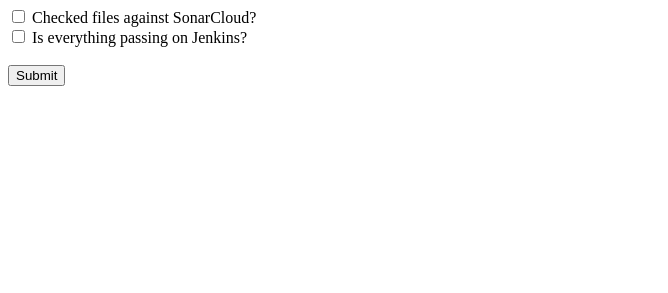
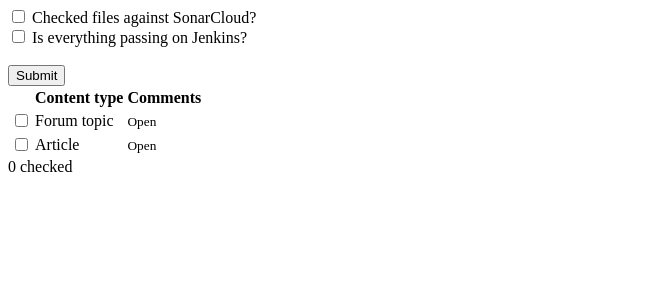
Before and after one commit to JordanWalker28/PRChecklist, a plain HTML site: page index.html in a window 1280 px wide. Shown: the part 507-800 px from the top of the page, without its empty margins (0-668 px from the left). Drawn offline with nearby package versions, Linux system fonts and the light colour scheme.

Commit message:
Added a simple jquery page count to see how many checkboxes are checked

```diff
--- a/index.html
+++ b/index.html
@@ -1,6 +1,8 @@
 <!DOCTYPE html>
 <html>
-
+<head>
+<script src="https://ajax.googleapis.com/ajax/libs/jquery/3.5.1/jquery.min.js"></script>
+</head>
 <style>
 /* The container */
 .container {
@@ -73,6 +75,19 @@
 
 <body>
 
+<script>
+$(document).ready(function(){
+
+    var $checkboxes = $('#devel-generate-content-form td input[type="checkbox"]');
+
+    $checkboxes.change(function(){
+        var countCheckedCheckboxes = $checkboxes.filter(':checked').length;
+        $('#count-checked-checkboxes').text(countCheckedCheckboxes);
+    });
+
+});
+</script>
+
 <h1>Formatting</h1>
 
 <form action="/action_page.php" method="get">
@@ -117,5 +132,48 @@
 
 </form>
 
+<form action="/admin/config/development/generate/content" method="post" id="devel-generate-content-form" accept-charset="UTF-8">
+<div>
+<table class="sticky-enabled">
+    <thead>
+        <tr>
+            <th class="select-all"></th>
+            <th>Content type</th>
+            <th>Comments</th>
+        </tr>
+    </thead>
+    <tbody>
+        <tr class="odd">
+            <td>
+                <div class="form-item form-type-checkbox form-item-node-types-forum">
+                    <input type="checkbox" id="edit-node-types-forum" name="node_types[forum]"
+                    value="forum" class="form-checkbox" />
+                </div>
+            </td>
+            <td>Forum topic</td>
+            <td><small>Open</small>
+            </td>
+        </tr>
+        <tr class="even">
+            <td>
+                <div class="form-item form-type-checkbox form-item-node-types-article">
+                    <input type="checkbox" id="edit-node-types-article" name="node_types[article]"
+                    value="article" class="form-checkbox" />
+                </div>
+            </td>
+            <td>Article</td>
+            <td><small>Open</small>
+            </td>
+        </tr>
+    </tbody>
+</table>
+</div>
+
+    <div class="count-checkboxes-wrapper">
+    <span id="count-checked-checkboxes">0</span> checked
+    </div>
+
+</form>
+
 </body>
 </html>
```
